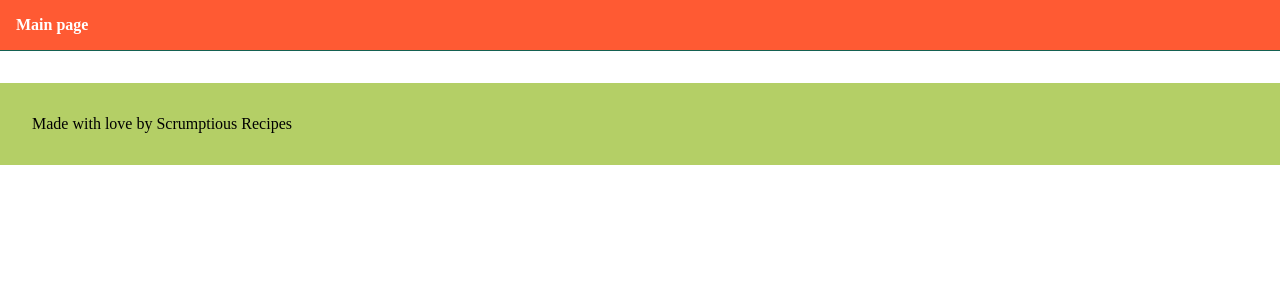
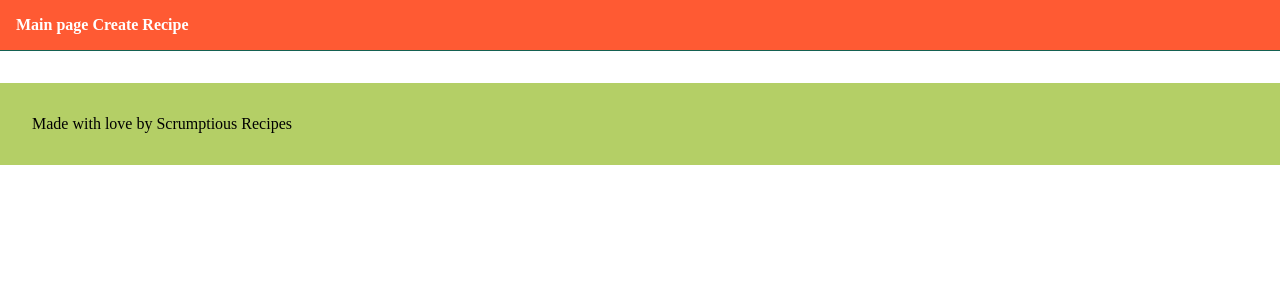
Before and after one commit to DennieCodes/delicious, a Django app: template recipes/templates/base.html in a window 1280 px wide. Shown: the top 300 px of the page. Run offline with Django 4.2, Linux system fonts and the light colour scheme; the template is opened without the code that fills it, so the values that code supplies are empty.

Commit message:
Added dynamic urls

```diff
--- a/recipes/templates/base.html
+++ b/recipes/templates/base.html
@@ -13,7 +13,8 @@
 	<body>
 		<header>
 			<nav>
-				<a href="./list.html">Main page</a>
+				<a href="{% url 'recipe_list' %}">Main page</a>
+				<a href="{% url 'create_recipe' %}">Create Recipe</a>
 			</nav>
 		</header>
 		{% block content %}{% endblock content %}
--- a/recipes/templates/recipes/list.html
+++ b/recipes/templates/recipes/list.html
@@ -11,8 +11,9 @@
 		{% for recipe in recipe_list %}
 		<div>
 			<h3>
-				<a href="detail.html">{{ recipe.title }}</a>
+				<a href="{% url 'show_recipe' recipe.id %}">{{ recipe.title }}</a>
 			</h3>
+			<p>Created on: {{ recipe.created_on|date:'F j, Y' }}</p>
 			<img src="{{ recipe.picture }}" />
 			<p>{{ recipe.description }}</p>
 			<div>4.3 stars</div>
--- a/recipes/urls.py
+++ b/recipes/urls.py
@@ -2,7 +2,7 @@ from django.urls import path
 from recipes.views import show_recipe, recipe_list, create_recipe
 
 urlpatterns = [
-    path("recipes/", recipe_list),
-    path("recipes/<int:id>/", show_recipe),
-    path("recipes/create", create_recipe)
+    path("recipes/", recipe_list, name="recipe_list"),
+    path("recipes/<int:id>/", show_recipe, name="show_recipe"),
+    path("recipes/create", create_recipe, name="create_recipe")
 ]
--- a/recipes/views.py
+++ b/recipes/views.py
@@ -19,6 +19,7 @@ def recipe_list(request):
 def create_recipe(request):
     if request.method == "POST":
         form = RecipeForm(request.POST)
+
         if form.is_valid():
             form.save()
             return redirect("recipes/list.jtml")
```
